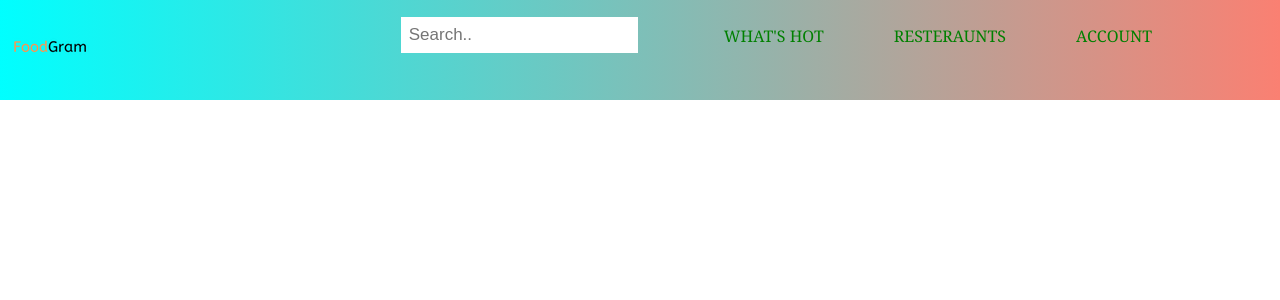
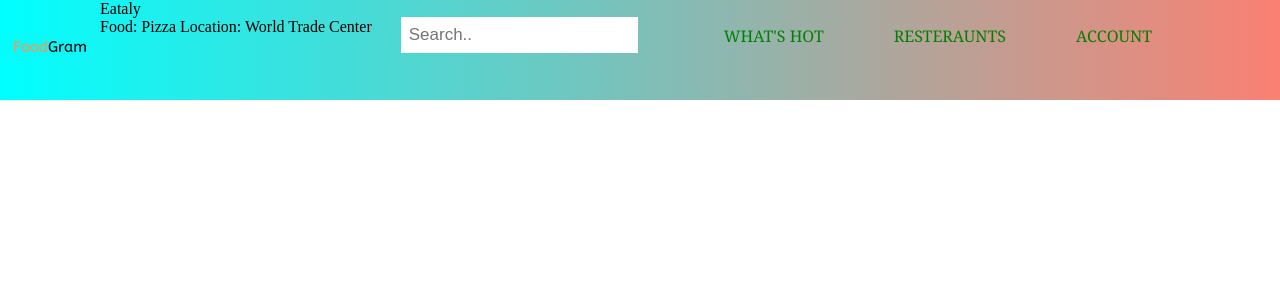
Before and after one commit to mjl776/FoodGram, a Vue app: page / in a window 1280 px wide. Shown: the top 300 px of the page. Built offline with nearby package versions, Linux system fonts and the light colour scheme.

Commit message:
created basic foodpage account info, errors in console need to be modified later

```diff
--- a/src/App.vue
+++ b/src/App.vue
@@ -4,6 +4,7 @@
     <img alt="FoodGram Logo" class = "logo" src="./assets/FoodGram.png">
     <div id="app">
         <Navbar/>
+        <FoodPages/>
     </div>
   </header>
 </body>
@@ -11,11 +12,12 @@
 
 <script>
 import Navbar from './components/Navbar'
-
+import FoodPages from './components/FoodPages'
 export default {
   name: 'app',
   components: {
-    Navbar
+    Navbar,
+    FoodPages
   },
   data() {
 
--- a/src/components/FoodPages.vue
+++ b/src/components/FoodPages.vue
@@ -1,13 +1,40 @@
 <template>
+    <div class="food-page">
+        <div class="restaurant">
+            {{ account.restaurant }}
+        </div>
 
+        <Photos
+            :food = "account.Food"
+            :location = "account.Location"
+         />
+    </div>
 </template>
 
 <script>
+
+import Photos from './Photos.vue'
+
 export default {
-
-}
+    name: 'FoodPages',
+    components: {
+        Photos,
+    },
+    data () {
+        return {
+            account: {
+                restaurant: 'Eataly',
+                Food: 'Pizza',
+                Location: 'World Trade Center'
+            },
+        }
+    }
+};
 </script>
 
 <style scoped>
+    .food-page {
+
+    }
 
 </style>
--- a/src/components/Photos.vue
+++ b/src/components/Photos.vue
@@ -1,11 +1,19 @@
 <template>
+
+    <div class="container">
+        <div class="row">
+            Food: {{ food }}
+            Location: {{ location }}
+        </div>
+    </div>
 
 </template>
 
 <script>
 export default {
-
-}
+    name: 'Photos',
+    props: ['food', 'location'],
+};
 </script>
 
 <style scoped>
```
